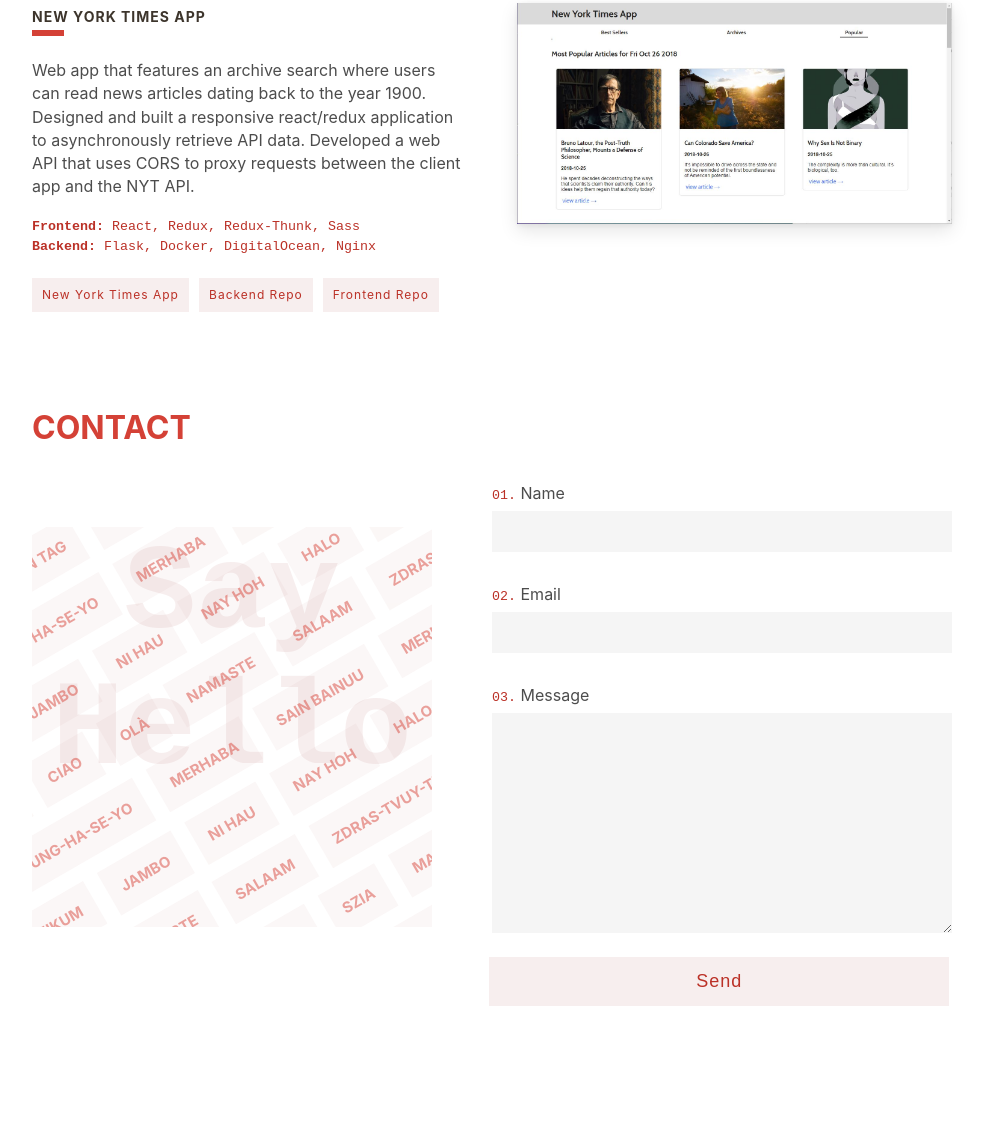
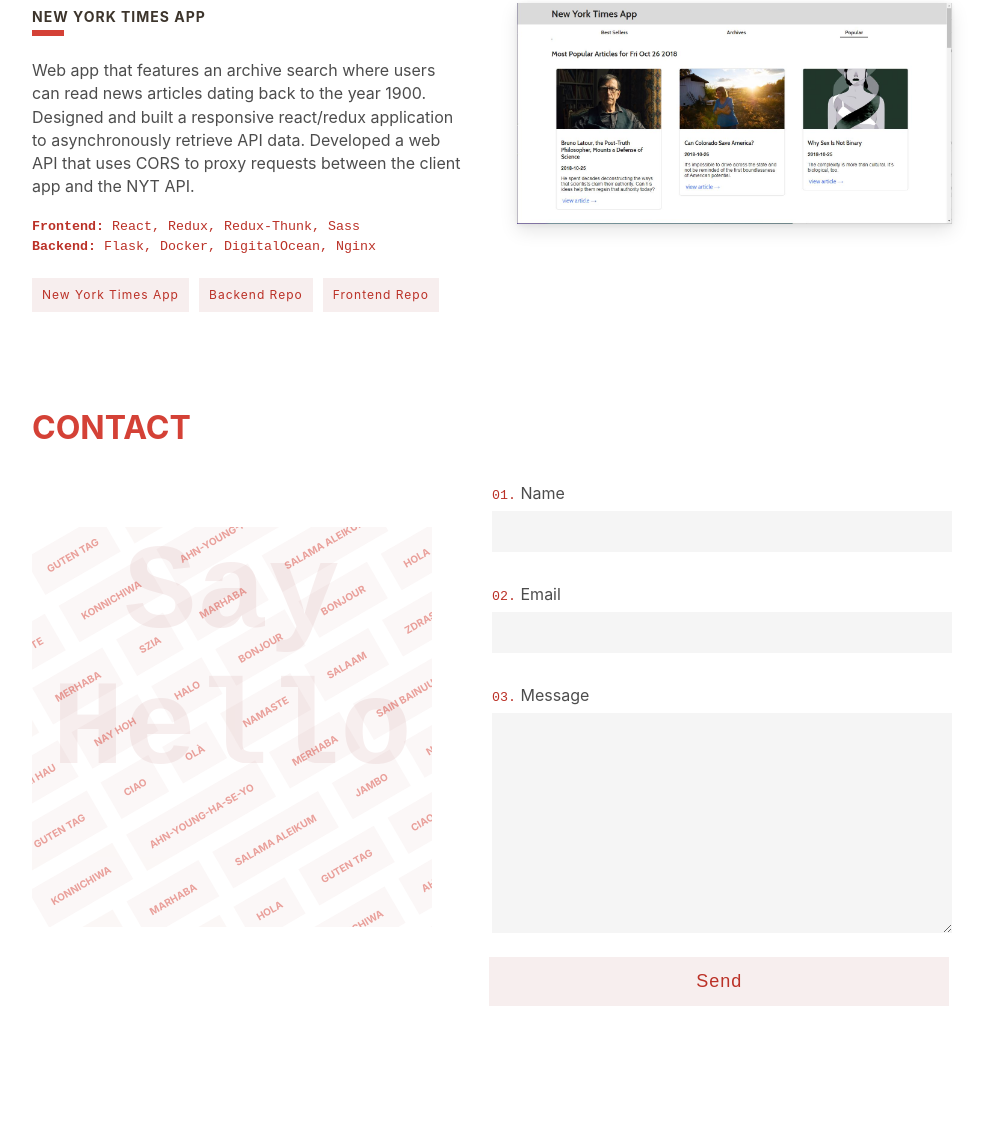
Before and after one commit to dacrands/jan-port, a Gatsby site: page / in a window 1280 px wide. Shown: the part 1684-2819 px from the top of the page, without its empty margins (148-1133 px from the left). Built offline with nearby package versions, Linux system fonts and the light colour scheme; Gatsby itself is replaced by a stand-in of ours.

Commit message:
Resize hello__box based on new hello list

```diff
--- a/src/styles/main.scss
+++ b/src/styles/main.scss
@@ -281,9 +281,8 @@
     z-index: -1;
   }
   &__box {
-    // outline: 1px dashed red;
-    transform: rotate(-30deg) translateX(-150px) translateY(-280px);
-    width: 1000px;
+    transform: rotate(-30deg) translateX(-20px) translateY(-160px);
+    width: 600px;
     text-align: center;
     span {
       opacity: 0.5;
@@ -291,7 +290,7 @@
       background: $red--bg;
       padding: 15px;
       margin: 8px;
-      font-size: 15px;
+      font-size: 10px;
       color: $red;
       font-weight: bold;
       transition: all 200ms ease;
```
